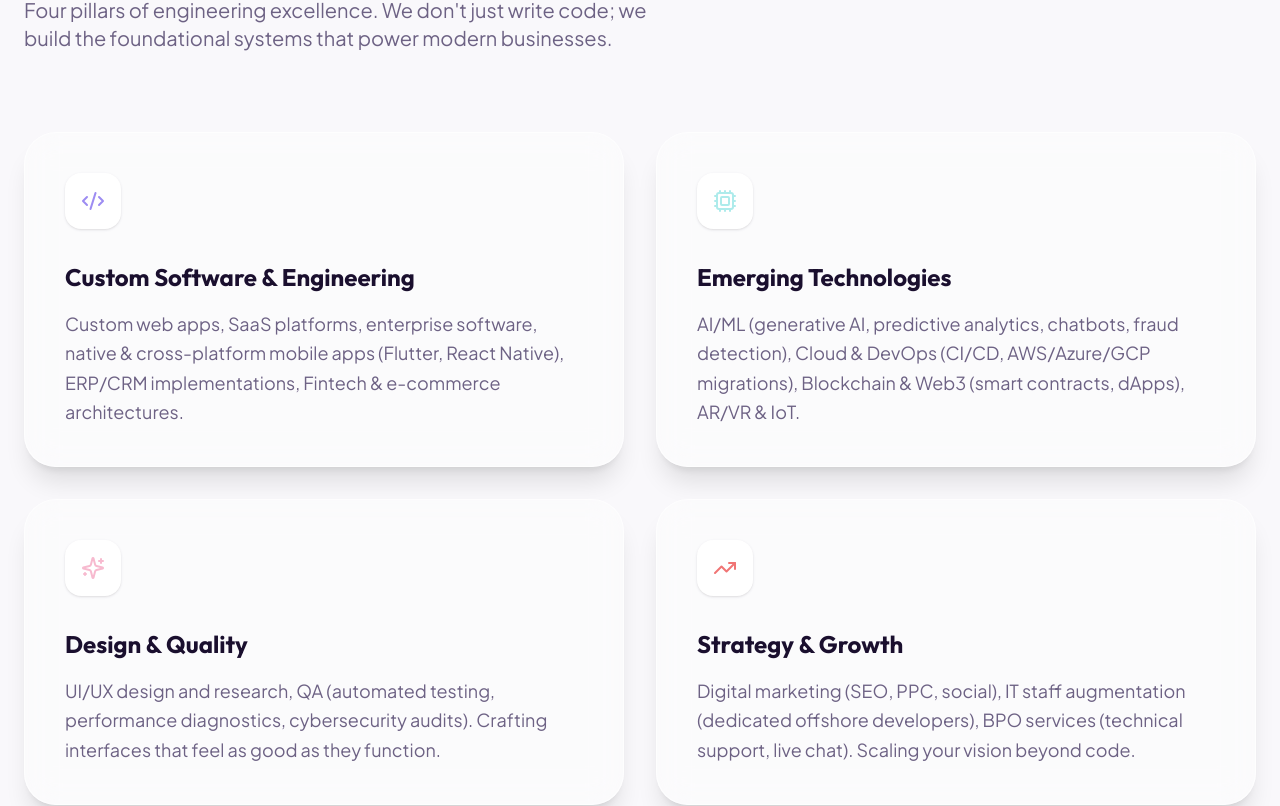
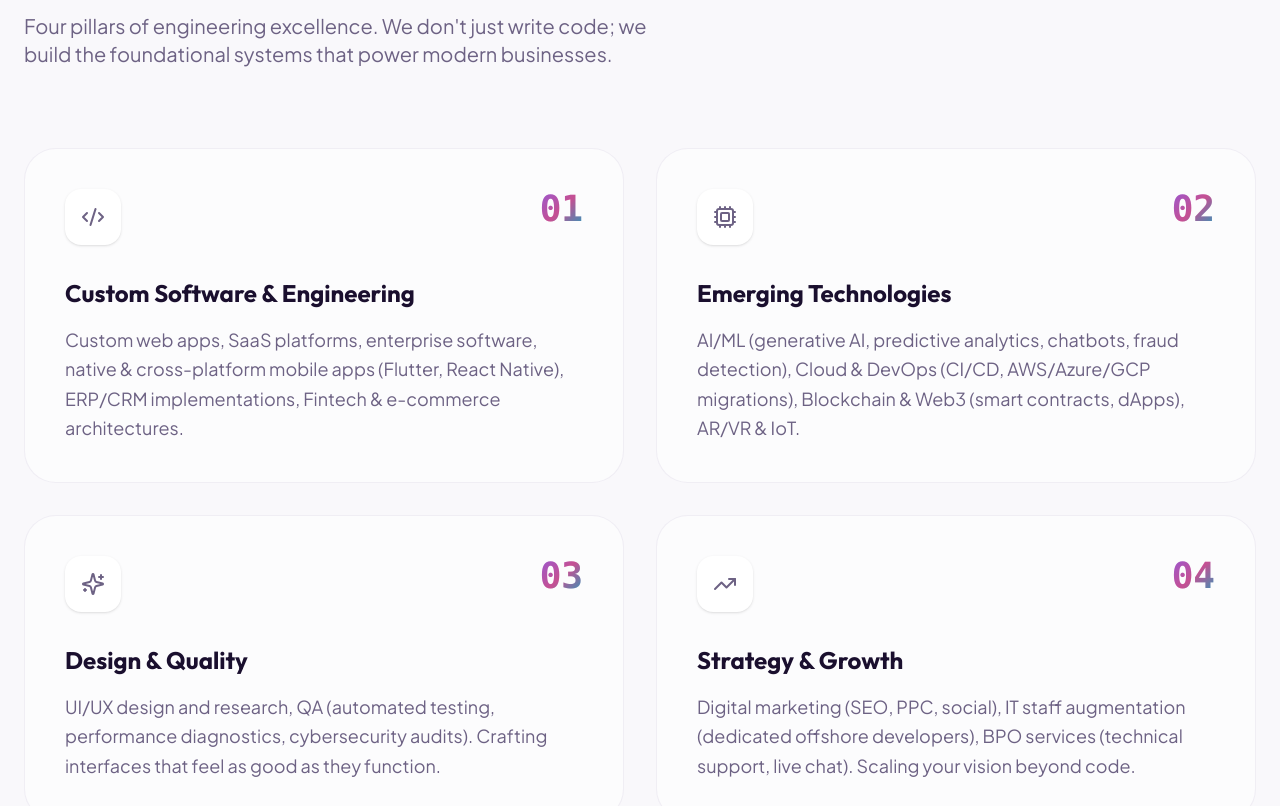
Before and after one commit to ChAbdulMoiz/iriscent-tech, a React (Vite) app: page / in a window 1280 px wide. Shown: the part 956-1762 px from the top of the page. Built offline with nearby package versions, Linux system fonts and the light colour scheme.

Commit message:
services section updated

```diff
--- a/src/components/sections/Services.tsx
+++ b/src/components/sections/Services.tsx
@@ -4,34 +4,34 @@ import { Code2, Cpu, Sparkles, TrendingUp } from 'lucide-react';
 
 const pillars = [
   {
+    number: "01",
     title: "Custom Software & Engineering",
-    icon: <Code2 className="w-6 h-6 text-primary" />,
+    icon: <Code2 className="w-6 h-6" />,
     description: "Custom web apps, SaaS platforms, enterprise software, native & cross-platform mobile apps (Flutter, React Native), ERP/CRM implementations, Fintech & e-commerce architectures.",
-    color: "bg-primary/10 border-primary/20",
   },
   {
+    number: "02",
     title: "Emerging Technologies",
-    icon: <Cpu className="w-6 h-6 text-secondary" />,
+    icon: <Cpu className="w-6 h-6" />,
     description: "AI/ML (generative AI, predictive analytics, chatbots, fraud detection), Cloud & DevOps (CI/CD, AWS/Azure/GCP migrations), Blockchain & Web3 (smart contracts, dApps), AR/VR & IoT.",
-    color: "bg-secondary/10 border-secondary/20",
   },
   {
+    number: "03",
     title: "Design & Quality",
-    icon: <Sparkles className="w-6 h-6 text-accent" />,
+    icon: <Sparkles className="w-6 h-6" />,
     description: "UI/UX design and research, QA (automated testing, performance diagnostics, cybersecurity audits). Crafting interfaces that feel as good as they function.",
-    color: "bg-accent/10 border-accent/20",
   },
   {
+    number: "04",
     title: "Strategy & Growth",
-    icon: <TrendingUp className="w-6 h-6 text-destructive" />,
+    icon: <TrendingUp className="w-6 h-6" />,
     description: "Digital marketing (SEO, PPC, social), IT staff augmentation (dedicated offshore developers), BPO services (technical support, live chat). Scaling your vision beyond code.",
-    color: "bg-destructive/10 border-destructive/20",
   }
 ];
 
 export function Services() {
   return (
-    <section id="services" className="py-20 px-6 relative z-10 bg-background">
+    <section id="services" className="py-24 px-6 relative z-10 bg-background overflow-hidden">
       <div className="max-w-7xl mx-auto">
         <div className="mb-20">
           <motion.h2
@@ -61,12 +61,53 @@ export function Services() {
               whileInView={{ opacity: 1, y: 0 }}
               viewport={{ once: true, margin: "300px" }}
               transition={{ delay: idx * 0.1 }}
-              className={`p-10 rounded-[2rem] border ${pillar.color} glass-panel hover:-translate-y-2 transition-transform duration-500 ease-out`}
+              className="p-10 rounded-[2rem] bg-white/50 border border-border/50 relative overflow-hidden transition-all duration-500 ease-out group hover:-translate-y-2 hover:shadow-xl"
             >
-              <div className="w-14 h-14 rounded-2xl bg-white shadow-sm flex items-center justify-center mb-8">
-                {pillar.icon}
+              {/* Rainbow Border Border Overlay Layer */}
+              <div
+                className="absolute inset-0 opacity-0 group-hover:opacity-100 transition-opacity duration-500 pointer-events-none rounded-[2rem] p-[1.5px]"
+                style={{
+                  background: 'linear-gradient(135deg, #a855f7 0%, #ec4899 50%, #06b6d4 100%)',
+                  WebkitMask: 'linear-gradient(#fff 0 0) content-box, linear-gradient(#fff 0 0)',
+                  WebkitMaskComposite: 'xor',
+                  MaskComposite: 'exclude',
+                }}
+              />
+
+              <div className="flex justify-between items-start mb-8">
+                {/* Icon Wrapper matching the active theme color map */}
+                <div
+                  className="w-14 h-14 rounded-2xl bg-white shadow-sm flex items-center justify-center transition-all duration-500"
+                  style={{ stroke: 'url(#services-rainbow)' }}
+                >
+                  <div className="text-muted-foreground group-hover:text-transparent transition-colors duration-300 relative">
+                    <div
+                      className="absolute inset-0 opacity-0 group-hover:opacity-100"
+                      style={{
+                        background: 'linear-gradient(135deg, #a855f7 0%, #ec4899 100%)',
+                        WebkitBackgroundClip: 'text',
+                        WebkitTextFillColor: 'transparent'
+                      }}
+                    >
+                      {pillar.icon}
+                    </div>
+                    {pillar.icon}
+                  </div>
+                </div>
+
+                {/* Micro Number display that turns rainbow on hover */}
+                <span
+                  className="text-4xl font-bold font-mono text-muted-foreground/30 transition-all duration-500 group-hover:text-transparent"
+                  style={{
+                    background: 'linear-gradient(135deg, #a855f7 0%, #ec4899 50%, #06b6d4 100%)',
+                    WebkitBackgroundClip: 'text'
+                  }}
+                >
+                  {pillar.number}
+                </span>
               </div>
-              <h3 className="text-2xl font-bold mb-4">{pillar.title}</h3>
+
+              <h3 className="text-2xl font-bold mb-4 group-hover:text-foreground transition-colors duration-300">{pillar.title}</h3>
               <p className="text-muted-foreground leading-relaxed text-lg">
                 {pillar.description}
               </p>
```
